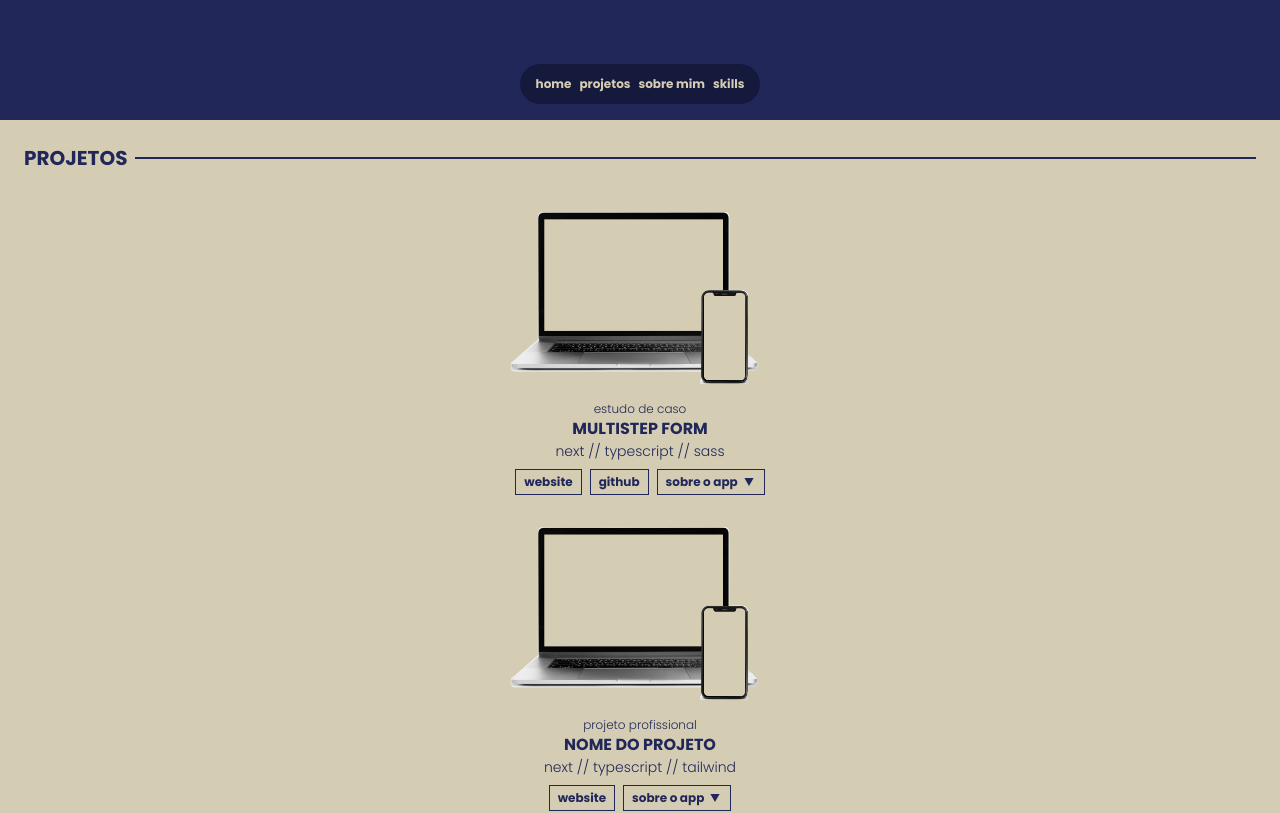
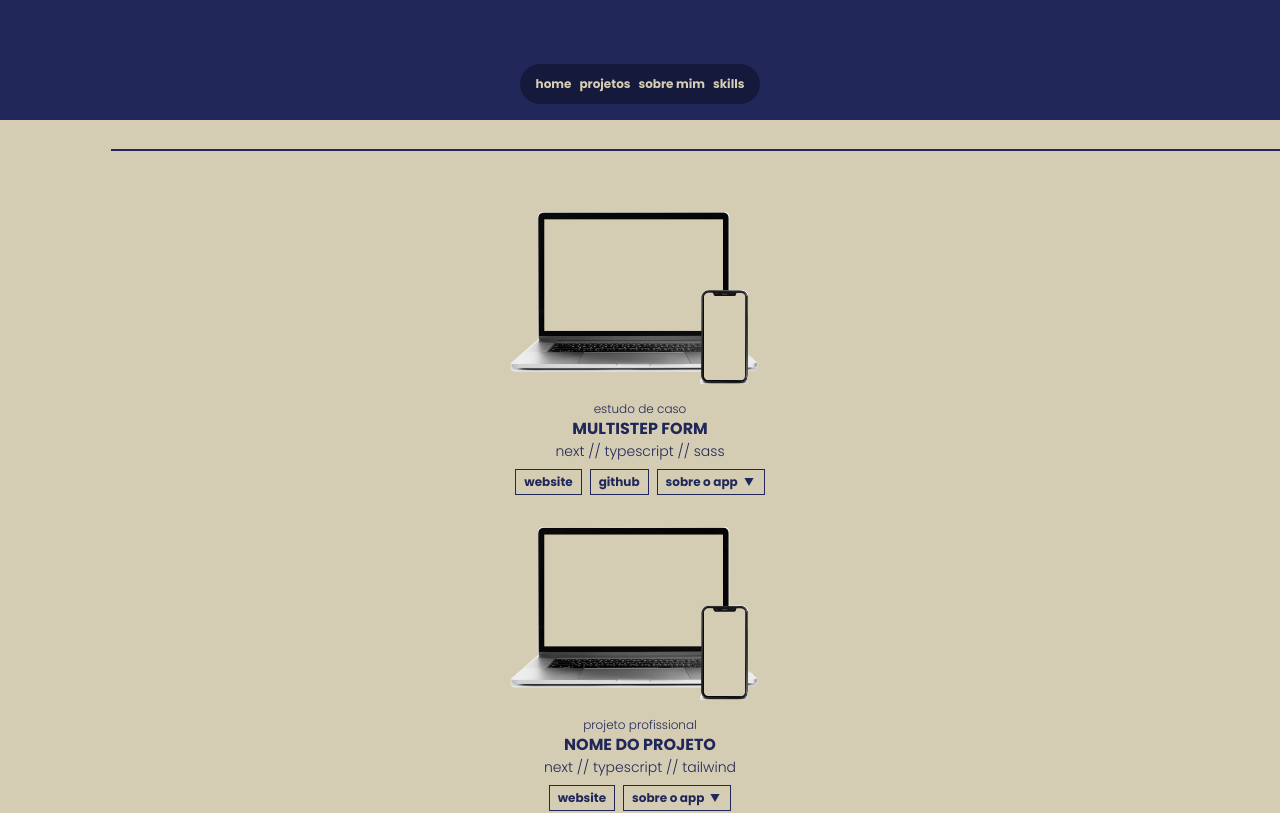
Before and after one commit to limasthays/portfolio-thayslima, a Next.js app: page / in a window 1280 px wide. Shown: the part 680-1493 px from the top of the page. Built offline with nearby package versions, Linux system fonts and the light colour scheme.

Commit message:
changes components order in section container

```diff
--- a/src/app/components/containers/SectionContainer.tsx
+++ b/src/app/components/containers/SectionContainer.tsx
@@ -15,17 +15,19 @@ function SectionContainer({
 	whiteVariant,
 }: SectionContainerProps) {
 	return (
+		<>
+			<SectionTitle title={sectionTitle} whiteVariant={whiteVariant} />
 			<section
 				className={clsx(
-				`min-h-screen px-6 py-2 ${
+					`min-h-screen px-6 pt-2 pb-6 w-full ${
 						whiteVariant && 'bg-off-white text-deep-blue'
 					}`
 				)}
 				id={id}
 			>
-			<SectionTitle title={sectionTitle} whiteVariant={whiteVariant} />
 				{children}
 			</section>
+		</>
 	)
 }
 
```
Lines whose indentation alone changed are shown as unchanged.
